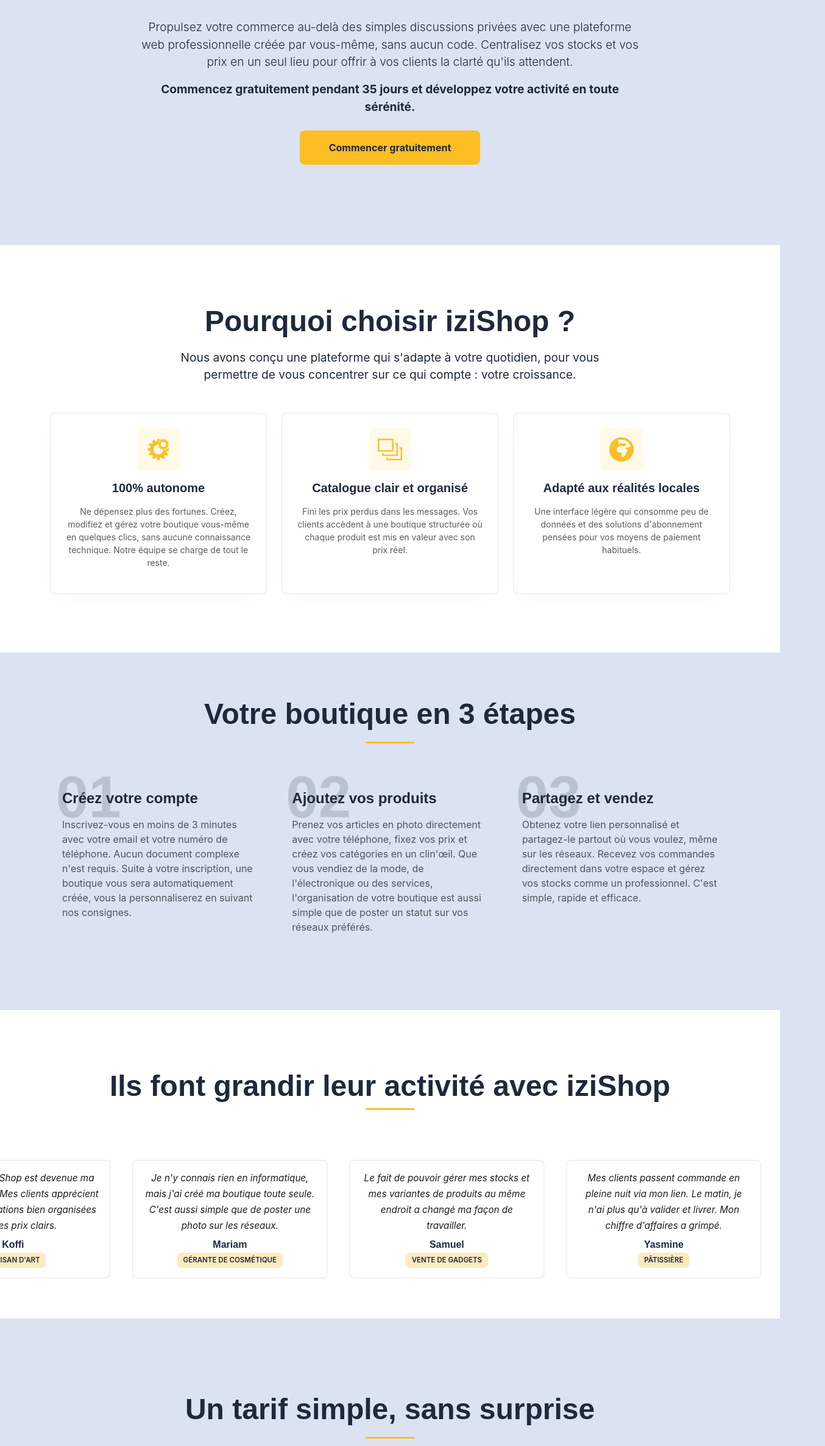
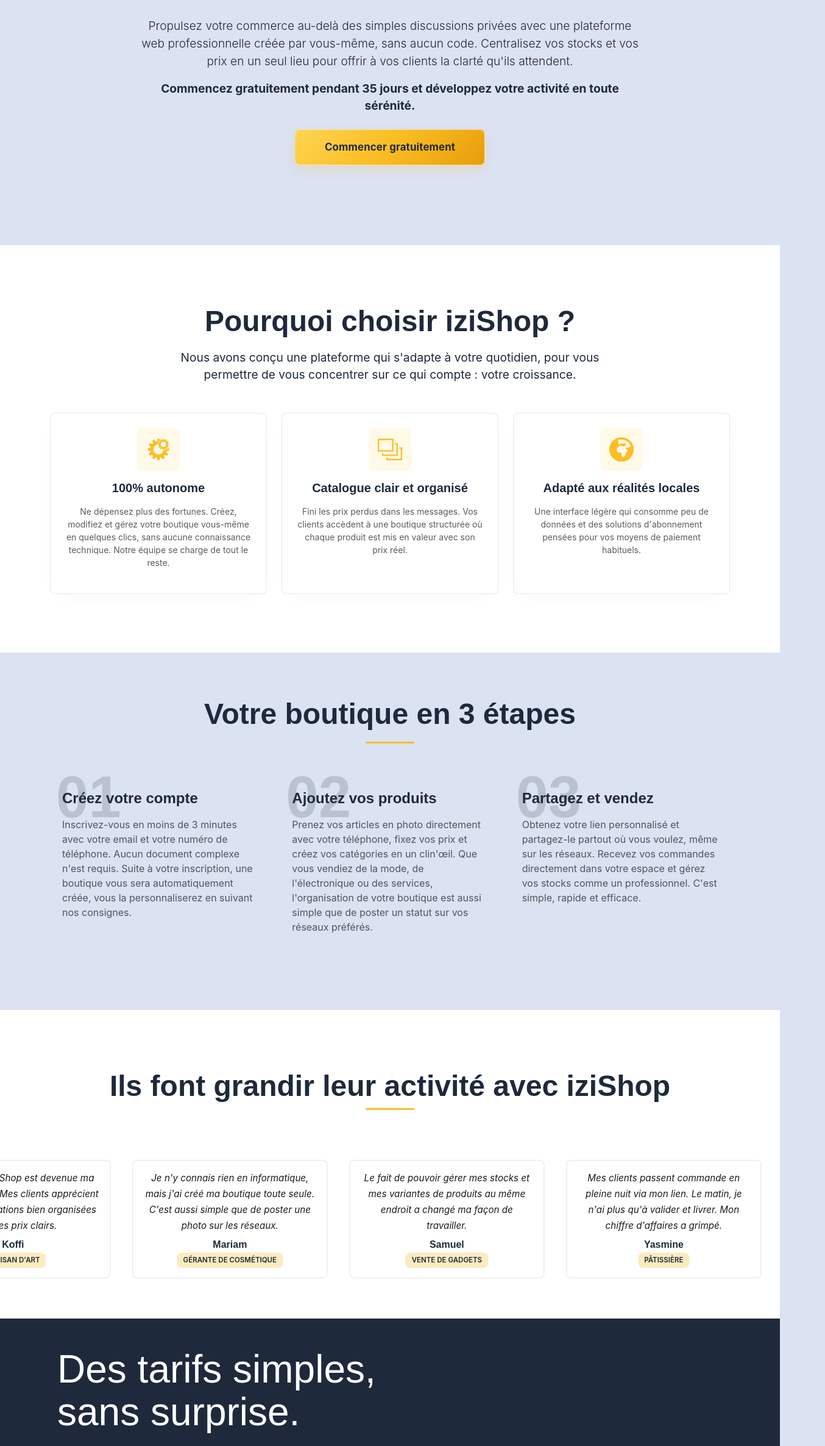
Before and after one commit to marzouck13/iziShop, a React (Vite) app in the folder iziShop/: page / in a window 1280 px wide. Shown: the part 392-2763 px from the top of the page at 61% size, 1354 px wide, since content can reach past the window. Built offline with nearby package versions, Linux system fonts and the light colour scheme; no server answers.

Commit message:
Ajout des modification apporter par Mr Wasfad

```diff
--- a/iziShop/src/components/Hero.jsx
+++ b/iziShop/src/components/Hero.jsx
@@ -1,14 +1,32 @@
 // Fichier: frontend/src/components/Hero.jsx
-import React from 'react';
+import React, { useEffect, useRef, useState } from 'react';
 import { useNavigate } from 'react-router-dom';
 import usePrixPublic from '../hooks/usePrixPublic';
 
 const Hero = () => {
   const navigate = useNavigate();
   const { prixData } = usePrixPublic();
+  const freeStartButtonRef = useRef(null);
+  const [isFreeStartButtonVisible, setIsFreeStartButtonVisible] = useState(false);
+
+  useEffect(() => {
+    const button = freeStartButtonRef.current;
+
+    if (!button || !('IntersectionObserver' in window)) {
+      return undefined;
+    }
+
+    const observer = new IntersectionObserver(([entry]) => {
+      setIsFreeStartButtonVisible(entry.isIntersecting);
+    });
+
+    observer.observe(button);
+
+    return () => observer.disconnect();
+  }, []);
 
   return (
-    <section className="hero-section d-flex align-items-center justify-content-center text-center">
+    <section className="hero-section d-flex align-Vendez simplement, vivez pleinement.items-center justify-content-center text-center">
       <div className="container">
         <div className="row justify-content-center">
           <div className="col-lg-12 d-flex flex-column align-items-center">
@@ -33,10 +51,11 @@
             </p>
             <div className="d-flex flex-column flex-sm-row justify-content-center gap-2 w-100">
               <button
-                className="bouton-principal btn-lg px-5 py-3"
+                ref={freeStartButtonRef}
+                className={`bouton-principal bouton-hero btn-lg px-5 py-3 ${isFreeStartButtonVisible ? 'bouton-principal-vibrant' : ''}`}
                 onClick={() => navigate('/auth', { state: { mode: 'register' } })}
               >
-                Commencer gratuitement
+                <span>Commencer gratuitement</span>
               </button>
             </div>
           </div>
--- a/iziShop/src/components/Pricing.jsx
+++ b/iziShop/src/components/Pricing.jsx
@@ -1,75 +1,117 @@
 // Fichier: frontend/src/components/Pricing.jsx
-import React from 'react';
+import React, { useState } from 'react';
 import { useNavigate } from 'react-router-dom';
-import usePrixPublic from '../hooks/usePrixPublic';
+
+const plans = [
+  {
+    name: 'Gratuit',
+    mensuel: 0,
+    annuel: 0,
+    description: 'Idéal pour bien débuter.',
+    action: 'Commencer gratuitement',
+    features: ['1 boutique en ligne', 'Jusqu\'à 20 produits', 'Commandes via WhatsApp', 'Support par email']
+  },
+  {
+    name: 'Pro',
+    mensuel: 8000,
+    annuel: 90000,
+    description: 'Pour les vendeurs qui veulent passer à la vitesse supérieure.',
+    action: 'Passer au PRO',
+    features: ['Produits illimités', 'Statistiques avancées', 'Personnalisation SEO complète', 'Support prioritaire']
+  },
+];
 
 const Pricing = () => {
   const navigate = useNavigate();
-  const { prixData, chargement } = usePrixPublic();
-
-  const formatNombre = (nombre) => {
-    return new Intl.NumberFormat('fr-FR').format(nombre);
-  };
+  const [billingPeriod, setBillingPeriod] = useState('mensuel');
+  const startTrial = () => navigate('/auth', { state: { mode: 'register' } });
 
   return (
-    <section id="pricing" className="pricing-section py-5">
-      <div className="container py-lg-4">
-        <div className="text-center mb-4 mt-5">
-          <h2 className="titre-section fw-bold">Un tarif simple, sans surprise</h2>
-          <div className="barre-accent mx-auto mt-3"></div>
-          <p className="texte-description mx-auto mt-3" style={{ maxWidth: '500px' }}>
-            Pas de <strong>commissions</strong> sur vos ventes. Pas de{' '}
-            <strong>frais cachés</strong>. Juste le nécessaire pour faire décoller votre business.
-          </p>
+    <section id="pricing" style={{ backgroundColor: 'var(--izishop-secondaire)', borderBottom: '1px solid rgba(255,255,255,.1)', color: 'var(--izishop-blanc)', padding: '32px 0' }}>
+      <style>{`
+        .pricing-action-button {
+          transition: background-color .25s ease, border-color .25s ease, box-shadow .25s ease, color .25s ease, transform .25s ease;
+        }
+
+        .pricing-action-button:hover,
+        .pricing-action-button:focus-visible {
+          background-color: var(--izishop-primaire) !important;
+          border-color: var(--izishop-primaire) !important;
+          box-shadow: 0 8px 20px rgba(251, 190, 36, .25);
+          color: var(--izishop-secondaire) !important;
+          transform: translateY(-3px);
+        }
+
+        .pricing-action-button:active {
+          transform: translateY(-1px);
+        }
+      `}</style>
+      <div className="container px-4">
+        {/* HEADER */}
+        <div style={{ marginBottom: '64px' }}>
+          <div className="d-flex flex-column flex-md-row align-items-md-end justify-content-between gap-4">
+            <div style={{ maxWidth: '640px' }}>
+              <h2 style={{ color: 'var(--izishop-blanc)', fontSize: 'clamp(2rem, 6vw, 4rem)', fontWeight: 300, lineHeight: 1.1, margin: '16px 0' }}>Des tarifs simples, sans surprise.</h2>
+              <p style={{ color: 'rgba(255,255,255,.7)', fontSize: '18px', fontWeight: 300, margin: 0, maxWidth: '420px' }}>Commencez petit et développez-vous au fur et à mesure. Aucun frais <strong>caché</strong>.</p>
+            </div>
+            <div className="d-flex align-items-center gap-1 p-1" style={{ backgroundColor: 'rgba(255,255,255,.05)', border: '1px solid rgba(255,255,255,.05)', borderRadius: '8px' }}>
+              {['mensuel', 'annuel'].map((period) => (
+                <button key={period} type="button" onClick={() => setBillingPeriod(period)} style={{ backgroundColor: billingPeriod === period ? 'var(--izishop-primaire)' : 'transparent', border: 0, borderRadius: '4px', color: billingPeriod === period ? 'var(--izishop-secondaire)' : '#94a3b8', cursor: 'pointer', fontSize: '12px', fontWeight: 600, padding: '6px 16px' }}>
+                  {period === 'mensuel' ? 'mensuel' : 'annuel'}
+                </button>
+              ))}
+            </div>
+          </div>
+          <div style={{ background: 'linear-gradient(to right, #1e293b, #334155, transparent)', height: '1px', marginTop: '48px' }} />
         </div>
 
-        <div className="row align-items-center g-4 mb-5 justify-content-center">
-          <div className="col-lg-5">
-            <div className="carte-pricing populaire p-4 p-md-5 text-center">
-              <span className="badge-promo d-inline-block">Offre unique</span>
-              <h3 className="h4 fw-bold mb-0">Abonnement mensuel</h3>
-
-              <div className="prix-container my-2">
-                {chargement ? (
-                  <span className="devise">Chargement du prix...</span>
-                ) : prixData ? (
-                  <>
-                    <span className="montant">{formatNombre(prixData.prix)}</span>
-                    <span className="devise">{prixData.symboleDevise}</span>
-                    <span className="text-muted small d-block mt-1">
-                      Tarif adapté à votre pays : {prixData.nomPays}
-                    </span>
-                  </>
-                ) : (
-                  <span className="devise">Prix indisponible</span>
-                )}
-              </div>
-
-              <ul className="liste-avantages list-unstyled mb-4 text-start mx-auto" style={{ maxWidth: '320px' }}>
-                <li><span className="check">✓</span> 1 boutique personnalisée</li>
-                <li><span className="check">✓</span> Catalogue produits illimité</li>
-                <li><span className="check">✓</span> Gestion des stocks en temps réel</li>
-                <li><span className="check">✓</span> Notifications de commandes</li>
-                <li><span className="check">✓</span> Support prioritaire par WhatsApp</li>
-                <li><span className="check">✓</span> Zéro commission sur vos revenus</li>
-              </ul>
-
-              <button
-                className="bouton-principal w-100 py-3 mb-3"
-                onClick={() => navigate('/auth', { state: { mode: 'register' } })}
-              >
-                Commencer mes {prixData ? prixData.dureeEssaiJours : 35} jours gratuits
-              </button>
-              <p className="small text-muted fw-bold mb-0">Aucune carte bancaire n'est requise</p>
+        {/* LAYOUT : PLANS + IMAGE */}
+        <div className="row align-items-center g-5">
+          {/* COLONNE GAUCHE : Les 2 plans */}
+          <div className="col-lg-7">
+            <div className="row g-4">
+              {plans.map((plan) => (
+                <div className="col-md-6" key={plan.name}>
+                  <article className="h-100 d-flex flex-column" style={{ border: '1px solid rgba(255,255,255,.1)', padding: '40px' }}>
+                    <span style={{ alignSelf: 'flex-start', backgroundColor: 'rgba(255,255,255,.05)', border: '1px solid rgba(255,255,255,.1)', borderRadius: '4px', color: '#cbd5e1', fontSize: '12px', padding: '4px 12px' }}>{plan.name}</span>
+                    <div className="d-flex align-items-baseline gap-1" style={{ margin: '32px 0 8px' }}>
+                      <span style={{ color: 'var(--izishop-blanc)', fontSize: '3rem', fontWeight: 500 }}>{billingPeriod === 'mensuel' ? plan.mensuel : plan.annuel} XOF</span>
+                      <span style={{ color: 'rgba(255,255,255,.7)', fontSize: '18px' }}>{billingPeriod === 'mensuel' ? '/mois' : '/an'}</span>
+                    </div>
+                    <p style={{ color: 'rgba(255,255,255,.7)', fontSize: '14px', fontWeight: 300, marginBottom: '40px' }}>{plan.description}</p>
+                    <div className="mt-auto">
+                      <h4 style={{ color: 'var(--izishop-blanc)', fontSize: '14px', marginBottom: '24px' }}>Ce qui est inclus</h4>
+                      <ul className="list-unstyled mb-0">
+                        {plan.features.map((feature) => (
+                          <li className="d-flex align-items-start gap-3" key={feature} style={{ color: 'rgba(255,255,255,.7)', fontSize: '14px', fontWeight: 300, marginBottom: '16px' }}>
+                            <svg aria-hidden="true" fill="none" height="18" viewBox="0 0 24 24" width="18" xmlns="http://www.w3.org/2000/svg"><polyline points="20 6 9 17 4 12" stroke="currentColor" strokeLinecap="round" strokeLinejoin="round" strokeWidth="1.5" /></svg>
+                            <span>{feature}</span>
+                          </li>
+                        ))}
+                      </ul>
+                    </div>
+                    <button type="button" onClick={startTrial} className="pricing-action-button w-100" style={{ backgroundColor: 'transparent', border: '1px solid rgba(255,255,255,.1)', borderRadius: '8px', color: 'var(--izishop-blanc)', cursor: 'pointer', fontSize: '14px', marginBottom: '0px', marginTop: '24px', padding: '16px' }}>{plan.action}</button>
+                  </article>
+                </div>
+              ))}
             </div>
           </div>
 
-          <div className="col-lg-6 d-none d-lg-block text-center">
-            <div className="illustration-pricing-wrapper">
+          {/* COLONNE DROITE : L'image (comme dans l'ancienne version) */}
+          <div className="col-lg-5 d-none d-lg-block text-center">
+            <div className="illustration-pricing-wrapper" style={{ position: 'relative', padding: '15px' }}>
               <img
                 src="/zouck/iziShop.png"
                 alt="Gestion simplifiée avec iziShop"
-                className="img-fluid illustration-pricing"
+                className="img-fluid"
+                style={{
+                  width: '195%',
+                  maxWidth: '580px',
+                  paddingTop:'23px',
+                  height: 'auto',
+                  borderRadius: '12px',
+                  filter: 'drop-shadow(0 20px 40px rgba(0,0,0,0.3))',
+                }}
               />
             </div>
           </div>
--- a/iziShop/src/index.css
+++ b/iziShop/src/index.css
@@ -66,6 +66,100 @@
 .bouton-principal:hover {
   transform: translateY(-2px);
   color: var(--izishop-secondaire);
+}
+
+.bouton-hero {
+  position: relative;
+  isolation: isolate;
+  overflow: hidden;
+  min-width: 280px;
+  border: 1px solid rgba(255, 255, 255, 0.55);
+  background: linear-gradient(135deg, #ffd452 0%, var(--izishop-primaire) 48%, #e89d0b 100%);
+  box-shadow: 0 10px 0 #c98008, 0 18px 30px rgba(145, 91, 0, 0.28);
+  font-size: 1.05rem;
+  letter-spacing: 0.01em;
+  transition: transform 0.2s ease, box-shadow 0.2s ease, filter 0.2s ease;
+}
+
+.bouton-hero::before {
+  background: linear-gradient(110deg, transparent 25%, rgba(255, 255, 255, 0.65) 48%, transparent 70%);
+  content: '';
+  inset: 0;
+  position: absolute;
+  transform: translateX(-130%);
+  z-index: -1;
+}
+
+.bouton-hero span {
+  position: relative;
+  z-index: 1;
+}
+
+.bouton-hero:hover {
+  box-shadow: 0 7px 0 #c98008, 0 20px 34px rgba(145, 91, 0, 0.36);
+  filter: saturate(1.1) brightness(1.04);
+  transform: translateY(1px) scale(1.02);
+}
+
+.bouton-hero:hover::before,
+.bouton-hero:focus-visible::before {
+  animation: bouton-hero-reflet 0.8s ease-out;
+}
+
+.bouton-hero:active {
+  box-shadow: 0 3px 0 #c98008, 0 8px 16px rgba(145, 91, 0, 0.25);
+  transform: translateY(5px) scale(0.99);
+}
+
+@keyframes bouton-hero-reflet {
+  to {
+    transform: translateX(130%);
+  }
+}
+
+.bouton-principal-vibrant {
+  animation: bouton-principal-vibration 1.35s ease-in-out infinite;
+  box-shadow: 0 0 0 0 rgba(251, 190, 36, 0.7);
+  will-change: transform, box-shadow;
+}
+
+@keyframes bouton-principal-vibration {
+  0%, 12%, 100% {
+    box-shadow: 0 0 0 0 rgba(251, 190, 36, 0.65), 0 8px 18px rgba(251, 190, 36, 0.18);
+    transform: translate3d(0, 0, 0) scale(1);
+  }
+  16% {
+    box-shadow: 0 0 0 10px rgba(251, 190, 36, 0), 0 10px 26px rgba(251, 190, 36, 0.42);
+    transform: translate3d(-8px, -2px, 0) rotate(-1.5deg) scale(1.035);
+  }
+  21% {
+    transform: translate3d(8px, 2px, 0) rotate(1.5deg) scale(1.035);
+  }
+  26% {
+    transform: translate3d(-7px, 1px, 0) rotate(-1.2deg) scale(1.03);
+  }
+  31% {
+    transform: translate3d(7px, -1px, 0) rotate(1.2deg) scale(1.03);
+  }
+  36% {
+    transform: translate3d(-5px, 0, 0) rotate(-0.8deg) scale(1.02);
+  }
+  41% {
+    transform: translate3d(5px, 0, 0) rotate(0.8deg) scale(1.02);
+  }
+  46% {
+    box-shadow: 0 0 0 0 rgba(251, 190, 36, 0), 0 8px 18px rgba(251, 190, 36, 0.18);
+    transform: translate3d(0, 0, 0) scale(1);
+  }
+  52% {
+    transform: translate3d(-4px, 0, 0) rotate(-0.6deg) scale(1.015);
+  }
+  58% {
+    transform: translate3d(4px, 0, 0) rotate(0.6deg) scale(1.015);
+  }
+  64% {
+    transform: translate3d(0, 0, 0) rotate(0) scale(1);
+  }
 }
 
 .bouton-principal:disabled {
@@ -663,6 +757,10 @@
 
 /* Preference utilisateur : reduire les animations */
 @media (prefers-reduced-motion: reduce) {
+  .bouton-principal-vibrant {
+    animation: none;
+  }
+
   .scroll-track {
     animation: none;
     flex-wrap: wrap;
```
